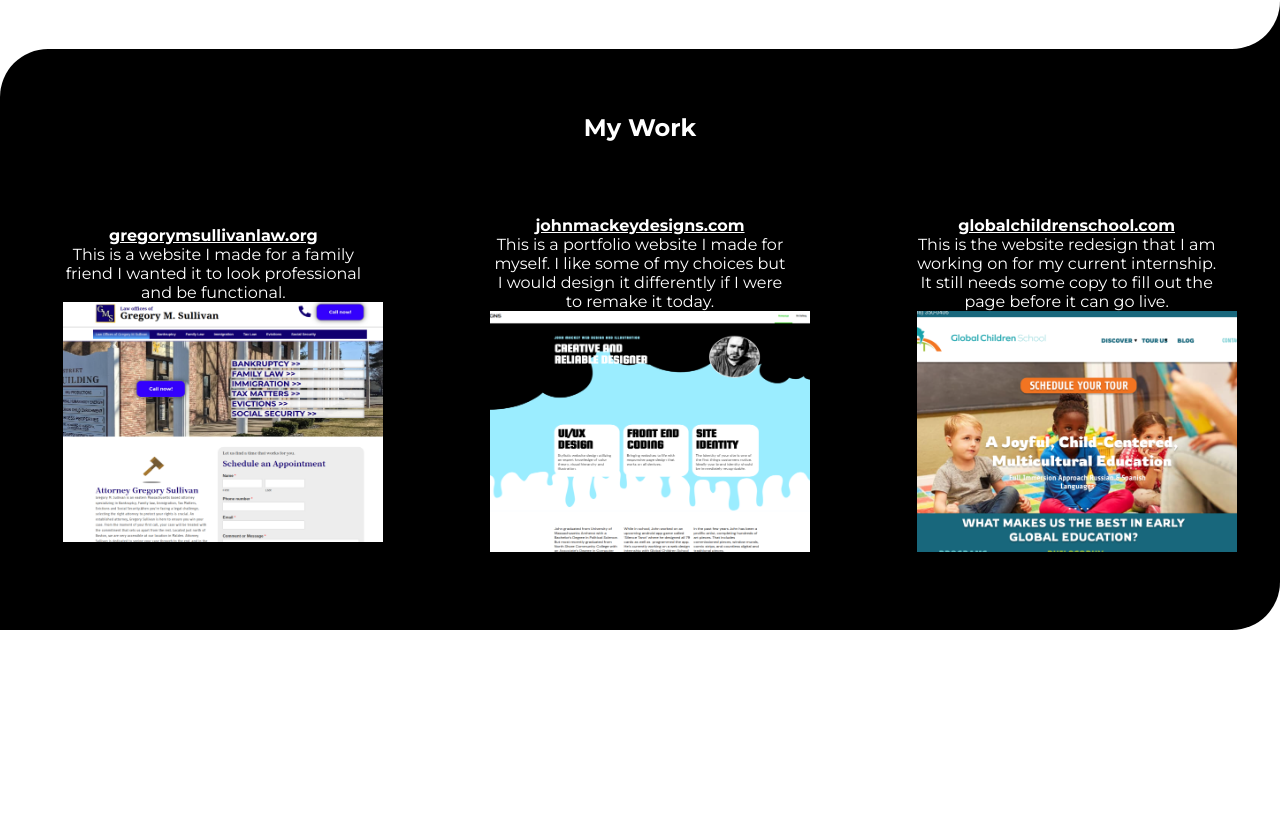
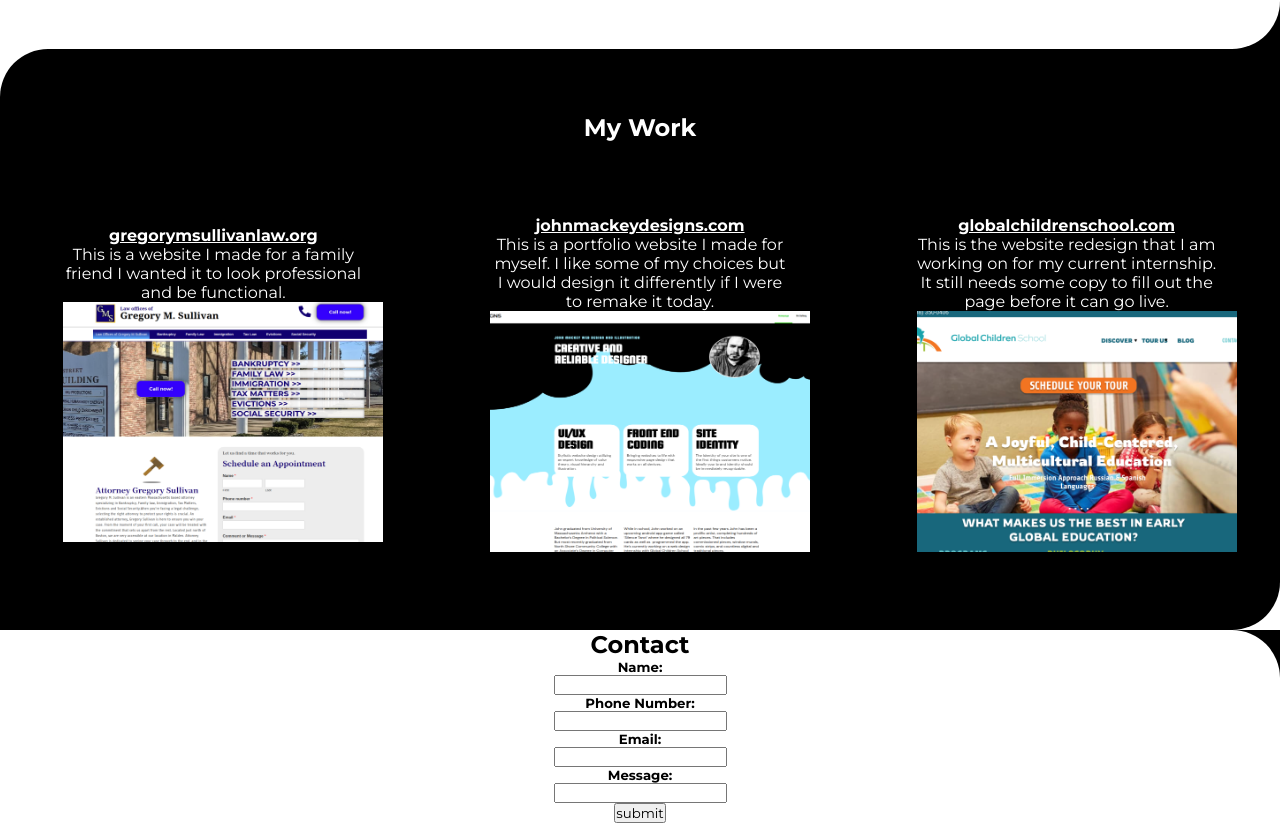
Before and after one commit to Jahonay/johnmakeswebsites, a React (Create React App) app: page / in a window 1280 px wide. Shown: the part 1859-2682 px from the top of the page. Before the commit the page ends 2489 px from the top, so only its background shows below. Built offline with nearby package versions, Linux system fonts and the light colour scheme.

Commit message:
Add files via upload

```diff
--- /dev/null
+++ b/src/Contact.css
@@ -0,0 +1,12 @@
+.contact{
+    width:100%;
+    background-color: black;
+}
+.contact-wrap{
+    width:100;
+    background-color: white;
+    border-top-right-radius: 3rem;
+    text-align: center;
+    align-items:center;
+    justify-items: center;
+}
--- /dev/null
+++ b/src/Contact.js
@@ -0,0 +1,45 @@
+import React from 'react'
+//import Form from 'react-bootstrap/Form';
+import './Contact.css'
+import './App.css'
+
+function Contact() {
+    return (
+        <>
+            <div className='contact'>
+                <div className='contact-wrap'>
+
+                    <h2>Contact</h2>
+
+                    <div className='form-wrap'>
+                    <form name="contact" method="POST" data-netlify="true">
+                        <div className='name'>
+                            <h5>Name:</h5>
+                            <input type="text" required="true" id="name"></input>
+                        </div>
+                        <div className='phone'>
+                            <h5>Phone Number:</h5>
+                            <input type="tel" id="phone"></input>
+                        </div>
+                        <div className='email'>
+                            <h5>Email:</h5>
+                            <input type="email" required="true" id="email"></input>
+                        </div>
+                        <div className='message'>
+                            <h5>Message:</h5>
+                            <input type="text" required="true" id="message"></input>
+                        </div>
+                        <div className='submit'>
+                            <input type="submit" value='submit' id="submit"></input>
+                        </div>
+                        </form>
+                    </div>
+
+                </div>
+            </div>
+
+        </>
+    )
+}
+
+export default Contact;
--- a/src/Navbar.css
+++ b/src/Navbar.css
@@ -22,7 +22,6 @@
 .navbar-logo{
     cursor:pointer;
     margin-left:2rem ;
-    margin-top: 1 rem;
     vertical-align: middle;
 }
 
@@ -31,6 +30,7 @@
     justify-content: center;
     margin:auto;
     display:grid;
+    margin-top: 1rem;
     grid-template-columns: [row1-start]100% auto;
     font-size: 12px;
     color:white;
--- a/src/Navbar.js
+++ b/src/Navbar.js
@@ -1,6 +1,8 @@
 import React, { useState } from 'react';
 import { Link } from 'react-router-dom';
 import './Navbar.css';
+
+
 
 function Navbar() {
     const [click, setClick] = useState(false);
@@ -20,6 +22,8 @@ function Navbar() {
         showButton();
     }, []);
     window.addEventListener('resize', showButton); */
+
+
     return(
         <>
         <nav className='navbar'>
@@ -39,6 +43,8 @@ function Navbar() {
                             Home
                         </Link>
                     </li>
+
+
                 </ul>
             </div>
         </nav>
--- a/src/component/Home.js
+++ b/src/component/Home.js
@@ -3,6 +3,7 @@ import '../App.css';
 import HeroSection from '../HeroSection';
 import Services from '../Services';
 import MyWork from '../MyWork';
+import Contact from '../Contact'
 
 function Home(){
     return(
@@ -10,6 +11,7 @@ function Home(){
         <HeroSection />
         <Services />
         <MyWork />
+        <Contact />
         </>
 
     )
```
